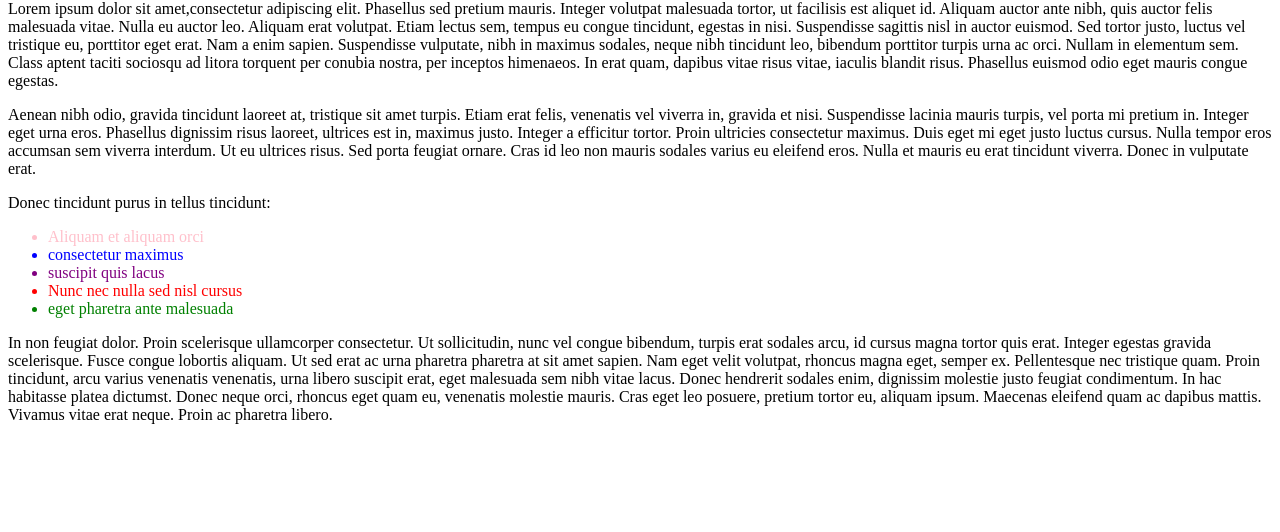
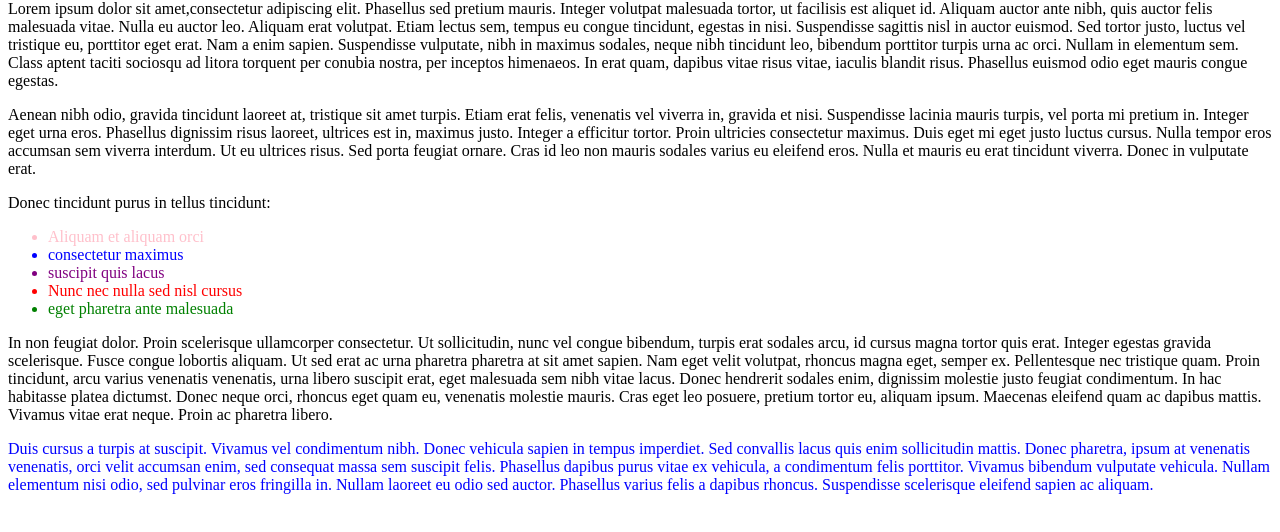
Before and after one commit to IvanPaunovic/Lorem-Ipsum, a plain HTML site: page index.html in a window 1280 px wide. Shown: the part 66-598 px from the top of the page. Drawn offline with Linux system fonts and the light colour scheme.

Commit message:
loremipsumv2

```diff
--- a/index.html
+++ b/index.html
@@ -19,3 +19,6 @@
 
 
 <p>In non feugiat dolor. Proin scelerisque ullamcorper consectetur. Ut sollicitudin, nunc vel congue bibendum, turpis erat sodales arcu, id cursus magna tortor quis erat. Integer egestas gravida scelerisque. Fusce congue lobortis aliquam. Ut sed erat ac urna pharetra pharetra at sit amet sapien. Nam eget velit volutpat, rhoncus magna eget, semper ex. Pellentesque nec tristique quam. Proin tincidunt, arcu varius venenatis venenatis, urna libero suscipit erat, eget malesuada sem nibh vitae lacus. Donec hendrerit sodales enim, dignissim molestie justo feugiat condimentum. In hac habitasse platea dictumst. Donec neque orci, rhoncus eget quam eu, venenatis molestie mauris. Cras eget leo posuere, pretium tortor eu, aliquam ipsum. Maecenas eleifend quam ac dapibus mattis. Vivamus vitae erat neque. Proin ac pharetra libero.</p>
+
+
+<p style="color:blue;">Duis cursus a turpis at suscipit. Vivamus vel condimentum nibh. Donec vehicula sapien in tempus imperdiet. Sed convallis lacus quis enim sollicitudin mattis. Donec pharetra, ipsum at venenatis venenatis, orci velit accumsan enim, sed consequat massa sem suscipit felis. Phasellus dapibus purus vitae ex vehicula, a condimentum felis porttitor. Vivamus bibendum vulputate vehicula. Nullam elementum nisi odio, sed pulvinar eros fringilla in. Nullam laoreet eu odio sed auctor. Phasellus varius felis a dapibus rhoncus. Suspendisse scelerisque eleifend sapien ac aliquam.</p>
```
